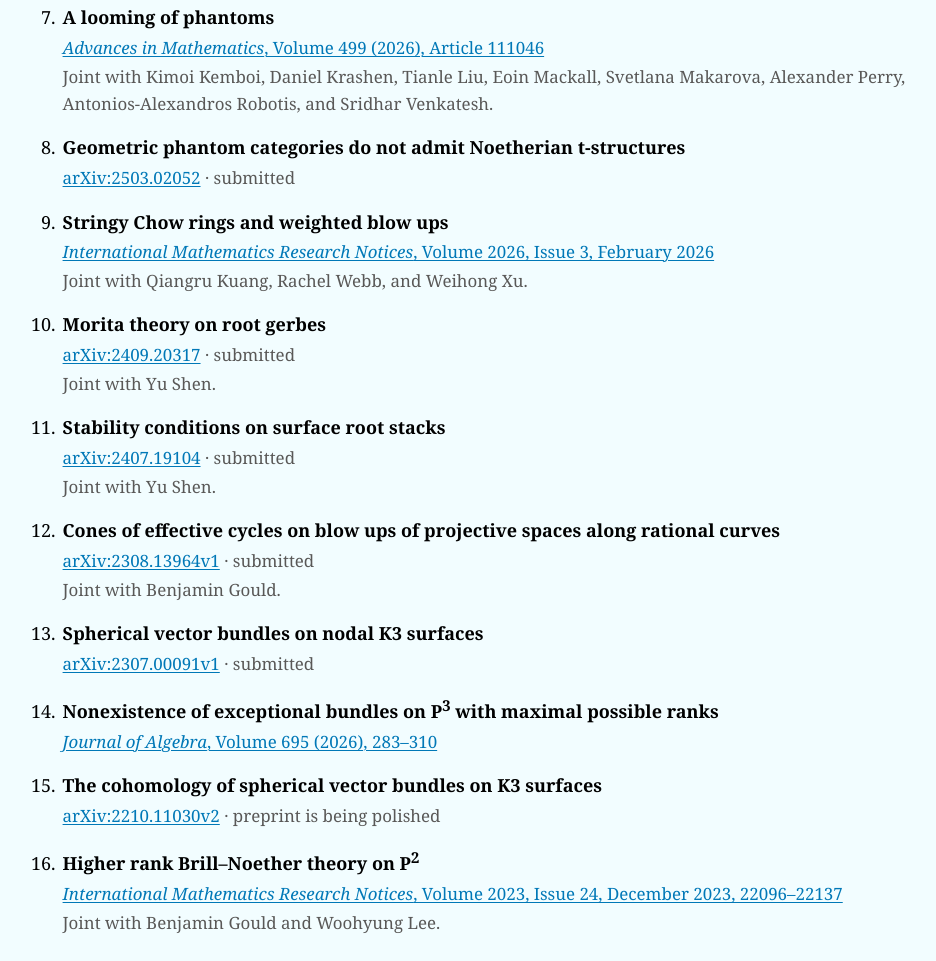
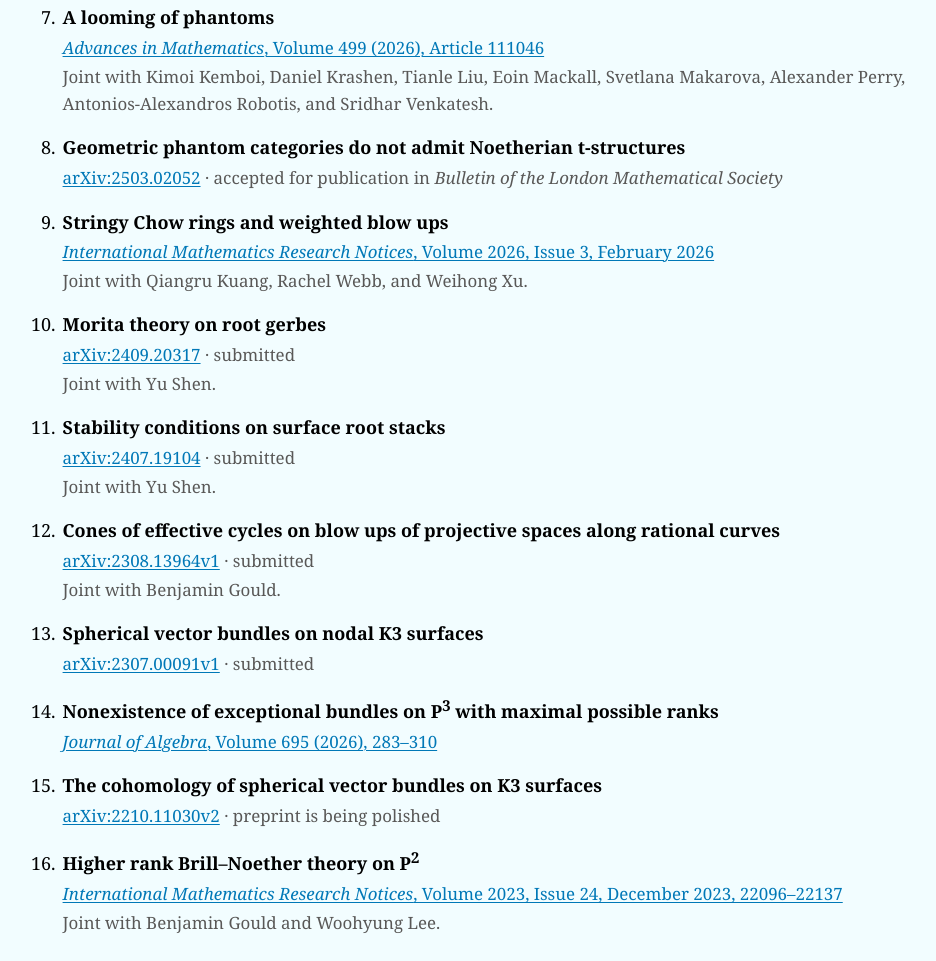
Before and after one commit to 7-yq/7-yq.github.io, a plain HTML site: page research.html in a window 1280 px wide. Shown: the part 759-1720 px from the top of the page, without its empty margins (153-1089 px from the left). Drawn offline with Linux system fonts and the light colour scheme.

Commit message:
Update BLMS acceptance and add upcoming Paris algebra seminar talk

```diff
--- a/research.html
+++ b/research.html
@@ -29,7 +29,7 @@
   <li><div class="entry-title">A counterexample to DG version of Han's conjecture</div><div class="entry-meta"><a href="https://arxiv.org/abs/2512.12460">arXiv:2512.12460</a> · submitted</div><div class="coauthors">Joint with Yu Shen.</div></li>
   <li><div class="entry-title">Picard group action on the category of twisted sheaves</div><div class="entry-meta"><a href="https://ems.press/journals/jncg/articles/14299643"><em>Journal of Noncommutative Geometry</em>, 2026, published online first</a></div><div class="coauthors">Joint with Ting Gong and Yu Shen.</div></li>
   <li><div class="entry-title">A looming of phantoms</div><div class="entry-meta"><a href="https://doi.org/10.1016/j.aim.2026.111046"><em>Advances in Mathematics</em>, Volume 499 (2026), Article 111046</a></div><div class="coauthors">Joint with Kimoi Kemboi, Daniel Krashen, Tianle Liu, Eoin Mackall, Svetlana Makarova, Alexander Perry, Antonios-Alexandros Robotis, and Sridhar Venkatesh.</div></li>
-  <li><div class="entry-title">Geometric phantom categories do not admit Noetherian t-structures</div><div class="entry-meta"><a href="https://arxiv.org/abs/2503.02052">arXiv:2503.02052</a> · submitted</div></li>
+  <li><div class="entry-title">Geometric phantom categories do not admit Noetherian t-structures</div><div class="entry-meta"><a href="https://arxiv.org/abs/2503.02052">arXiv:2503.02052</a> · accepted for publication in <em>Bulletin of the London Mathematical Society</em></div></li>
   <li><div class="entry-title">Stringy Chow rings and weighted blow ups</div><div class="entry-meta"><a href="https://academic.oup.com/imrn/article-abstract/2026/3/rnaf374/8466329"><em>International Mathematics Research Notices</em>, Volume 2026, Issue 3, February 2026</a></div><div class="coauthors">Joint with Qiangru Kuang, Rachel Webb, and Weihong Xu.</div></li>
   <li><div class="entry-title">Morita theory on root gerbes</div><div class="entry-meta"><a href="https://arxiv.org/abs/2409.20317">arXiv:2409.20317</a> · submitted</div><div class="coauthors">Joint with Yu Shen.</div></li>
   <li><div class="entry-title">Stability conditions on surface root stacks</div><div class="entry-meta"><a href="https://arxiv.org/abs/2407.19104">arXiv:2407.19104</a> · submitted</div><div class="coauthors">Joint with Yu Shen.</div></li>
```
Also changed, not shown: talks.html (+1 -0 lines).
